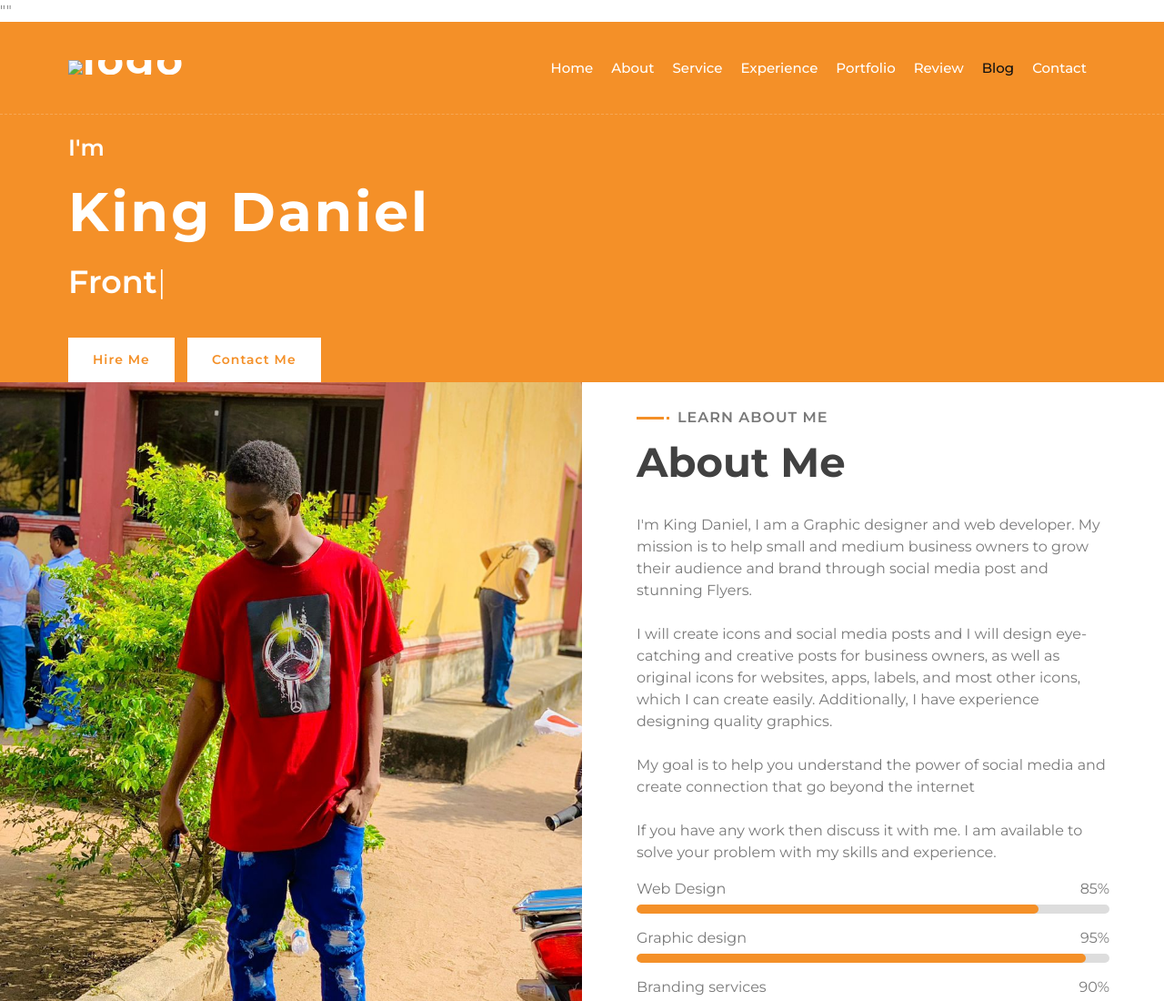
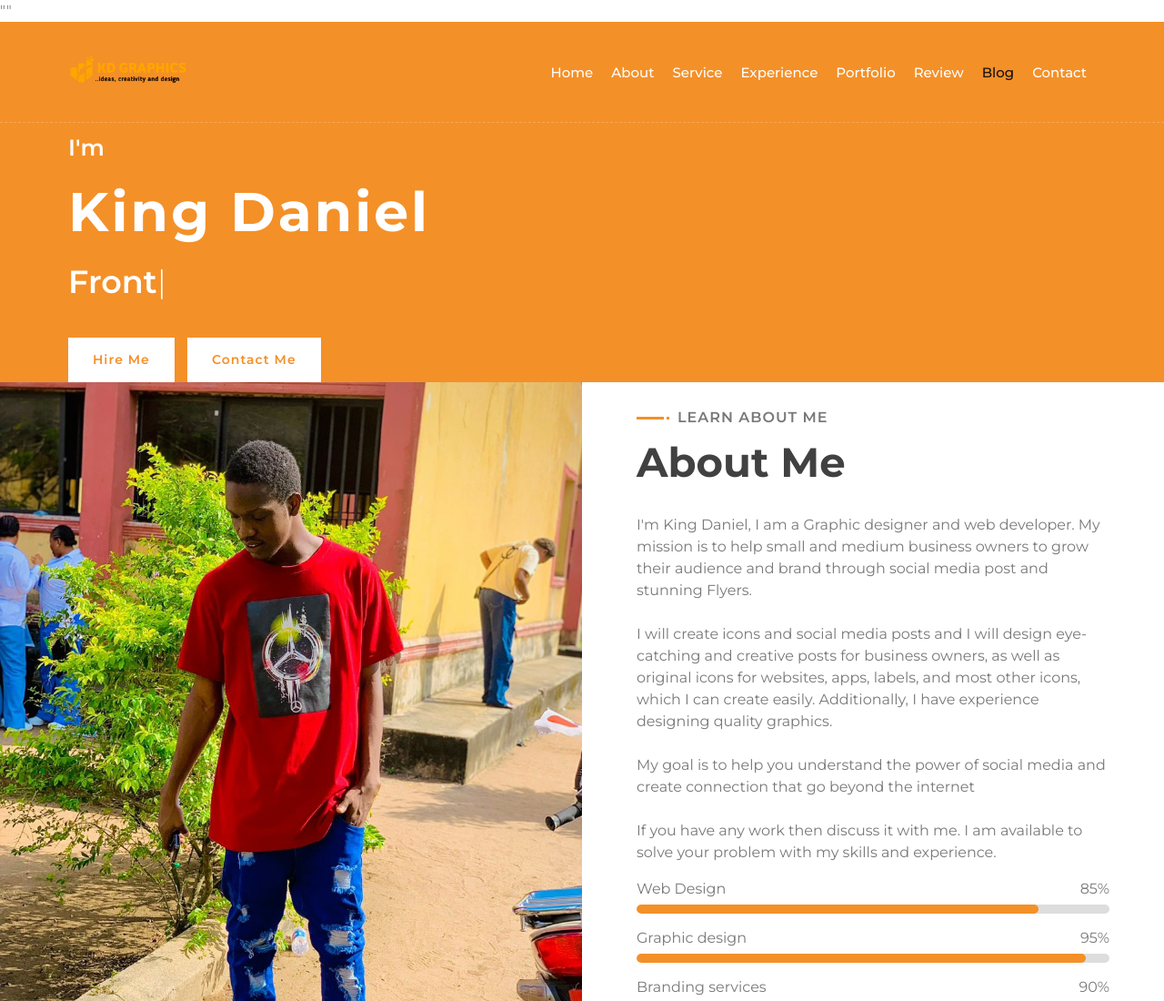
Before and after one commit to online012/King-Daniel-Portfolio, a plain HTML site: page index.html in a window 1280 px wide. Shown: the top 1100 px of the page at 91% size. Drawn offline with nearby package versions, Linux system fonts and the light colour scheme; files whose address does not match are found by name.

Commit message:
Update index.html

```diff
--- a/index.html
+++ b/index.html
@@ -28,7 +28,7 @@
         <!-- Nav Bar Start -->
         <div class="navbar navbar-expand-lg bg-light navbar-light">
             <div class="container-fluid">
-                <a href="index.html" class="navbar-brand"><img  src="img/logo.png" alt="logo"></a>
+                <a href="index.html" class="navbar-brand"><img  src="logo.png" alt="logo"></a>
                 <button type="button" class="navbar-toggler" data-toggle="collapse" data-target="#navbarCollapse">
                     <span class="navbar-toggler-icon"></span>
                 </button>
```
